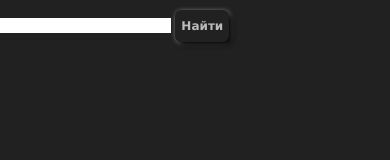
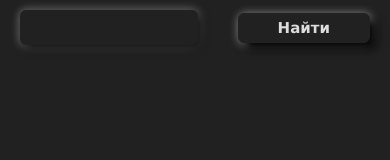
Before and after one commit to marycheff/search, a plain HTML site: page index.html in a window 390 px wide. Drawn offline with Linux system fonts and the light colour scheme.

Commit message:
Update style.css

```diff
--- a/style.css
+++ b/style.css
@@ -156,6 +156,10 @@ img {
     height: 300px;
     width: 100%;
   }
+  img{
+    width: 50%;
+    height: auto;
+  }
 }
 
 @media (max-width: 480px) {
@@ -165,29 +169,74 @@ img {
     height: 250px;
     max-width: 95%;
   }
+}form {
+    margin-bottom: 50px;
   }
+
+  .input {
+    min-width: 20%;
+    min-height: 35px;
+    color: #dddddd;
+    outline: none;
+    transition: 0.35s;
+    padding: 0px 15px;
+    background-color: #212121;
+    border-radius: 6px;
+    border: 2px solid #212121;
+    box-shadow: 3px 3px 10px rgba(0, 0, 0, 1), .5px .5px 10px rgba(255, 255, 255, 0.6);
+
+    box-sizing: border-box;
+    margin: 10px 20px 0 20px;
+  }
+
+  .input:focus {
+    box-shadow: .5px .5px 10px rgba(255, 255, 255, 0.6)
+  }
+
   .btn {
-  padding: 7px 1%;
+    padding: 5px 35px;
     cursor: pointer;
     background-color: #212121;
     border-radius: 6px;
-  border: 2px solid #212121;
-  box-shadow: 3px 3px 5px rgba(0, 0, 0, 1), 1px 1px 5px rgba(255, 255, 255, 0.6);
-  color: #bbbbbb;
-  font-size: 12px;
+    border: 1px solid #212121;
+    box-shadow: 6px 6px 10px rgba(0, 0, 0, 1), 1px 1px 10px rgba(255, 255, 255, 0.6);
+    color: #dddddd;
+    font-size: 15px;
     font-weight: bold;
     transition: 0.35s;
-  margin-top: 10px;
+     margin: 10px 20px 0 20px;
   }
+
   .btn:hover {
     transform: scale(1.05);
-  box-shadow: 3px 3px 5px rgba(0, 0, 0, 1), 1px 1px 5px rgba(255, 255, 255, 0.6),
-    inset 2px 2px 10px rgba(0, 0, 0, 1),
-    inset -1px -1px 5px rgba(255, 255, 255, 0.6);
+    box-shadow: 6px 6px 10px rgba(0, 0, 0, 1), 1px 1px 10px rgba(255, 255, 255, 0.6), inset 2px 2px 10px rgba(0, 0, 0, 1), inset -1px -1px 5px rgba(255, 255, 255, 0.6);
   }
+
   .btn:focus {
     transform: scale(1.05);
-  box-shadow: 3px 3px 5px rgba(0, 0, 0, 1), 1px 1px 5px rgba(255, 255, 255, 0.6),
-    inset 2px 2px 10px rgba(0, 0, 0, 1),
-    inset -1px -1px 5px rgba(255, 255, 255, 0.6);
+    box-shadow: 6px 6px 10px rgba(0, 0, 0, 1), 1px 1px 10px rgba(255, 255, 255, 0.6), inset 2px 2px 10px rgba(0, 0, 0, 1), inset -1px -1px 5px rgba(255, 255, 255, 0.6);
   }
+
+  @media (max-width: 960px) {
+    form{
+      display: flex;
+      align-items: center;
+      text-align: center;
+      justify-content: space-evenly;
+    }
+    .form .form_front {
+      width: 95%;
+    }
+
+    .form_details {
+      display: none;
+    }
+
+    .input {
+      width: 60%;
+    }
+
+    .btn {
+      padding: 5px 10%;
+    }
+  }
```
Lines whose indentation alone changed are shown as unchanged.
